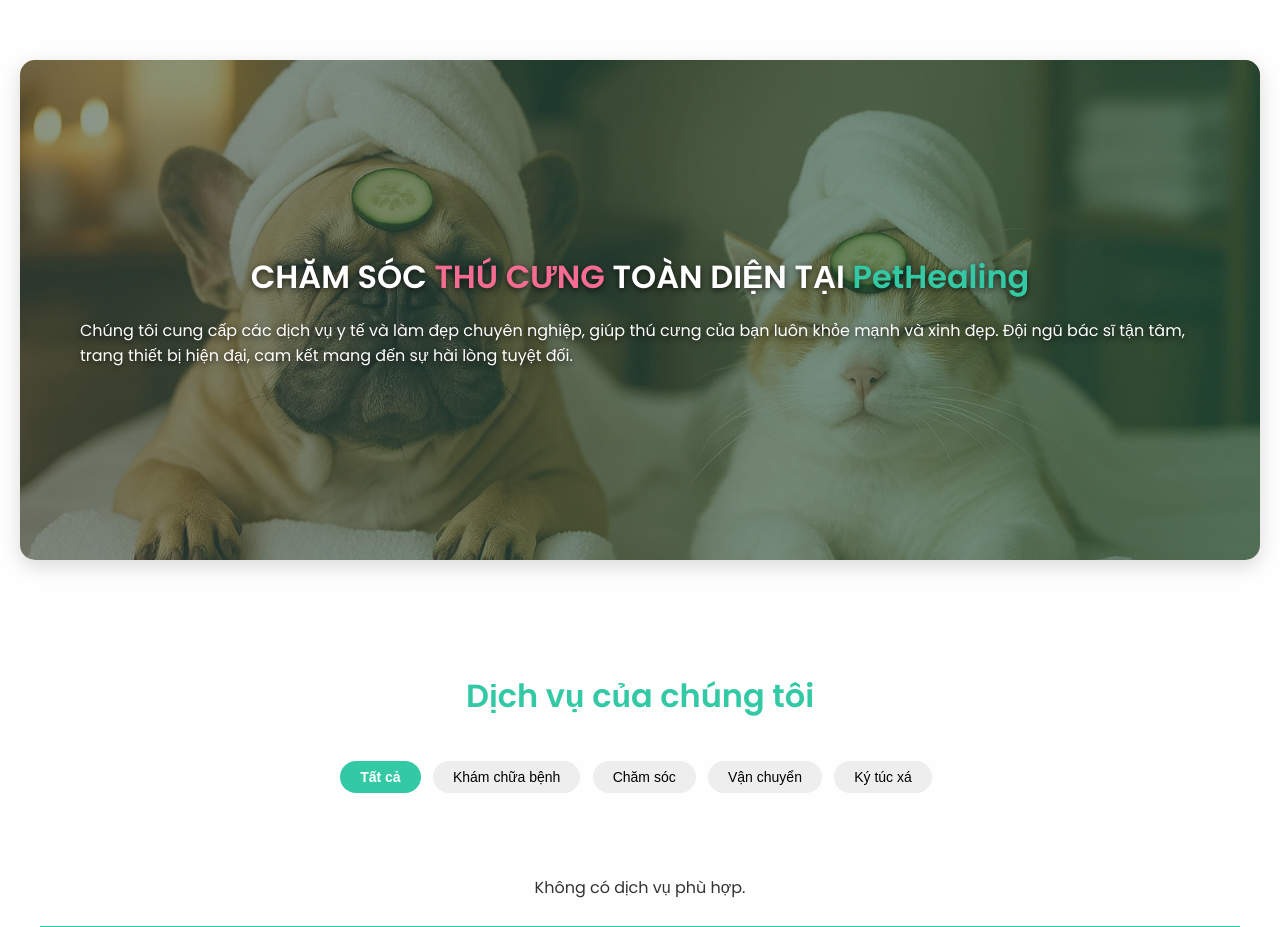
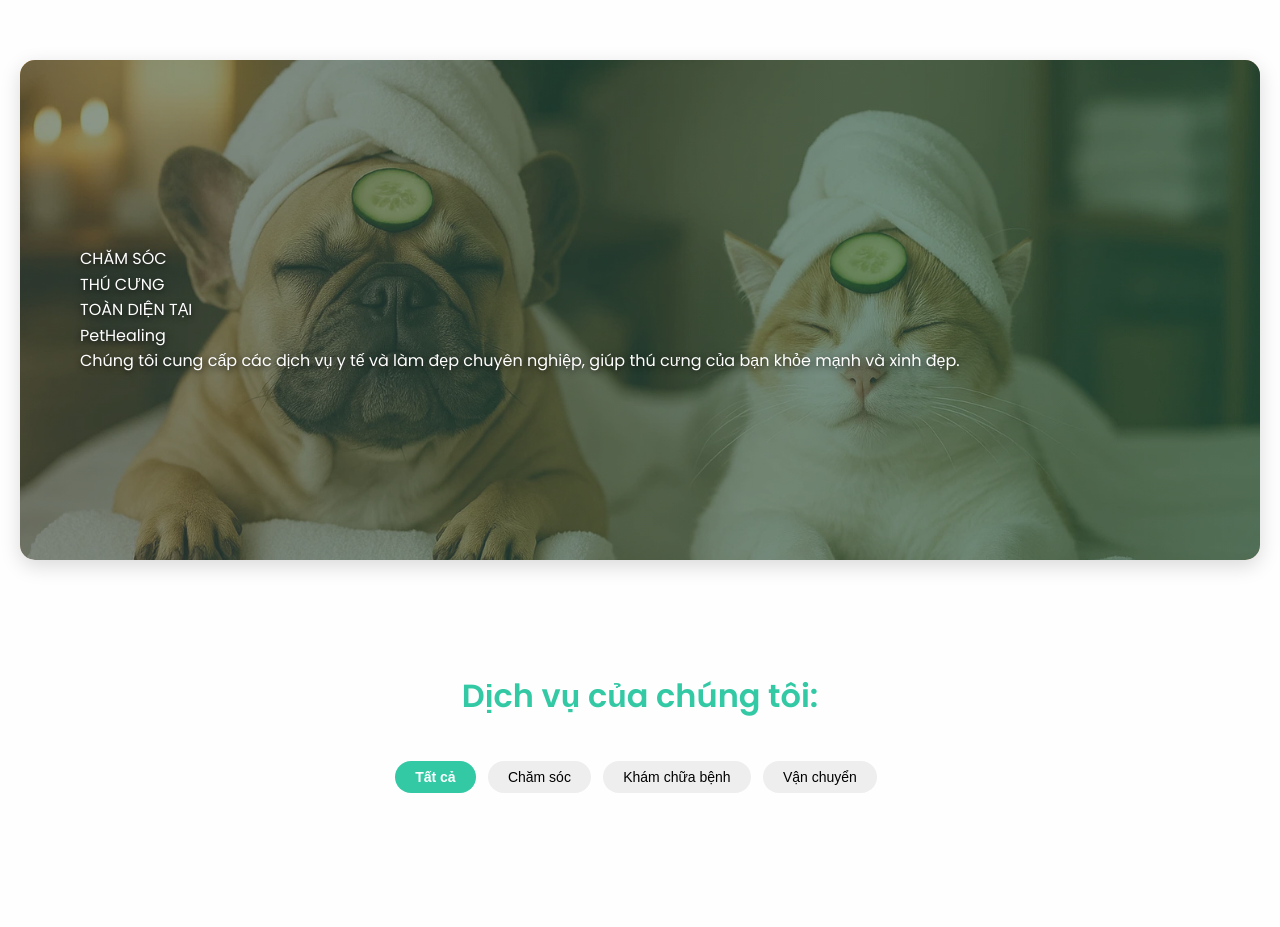
Before and after one commit to tuyenhk05/PetHealing, a PHP site: page /services.php in a window 1280 px wide. Shown: the part 80-1007 px from the top of the page. Run offline with PHP 8.4, Linux system fonts and the light colour scheme; data that the repository does not hold is empty.

Commit message:
Update services.php

```diff
--- a/public/services.php
+++ b/public/services.php
@@ -40,27 +40,24 @@ $result = mysqli_query($conn, $querybs);
 <body>
 
 <section class="services-section">
-
     <div class="intro-card-bg">
         <div class="intro-content-overlay">
-      <h2>
              CHĂM SÓC <span class="highlight-pink">THÚ CƯNG</span> TOÀN DIỆN TẠI <span class="highlight-blue">PetHealing</span>
-      </h2>
-      <p>Chúng tôi cung cấp các dịch vụ y tế và làm đẹp chuyên nghiệp, giúp thú cưng của bạn luôn khỏe mạnh và xinh đẹp. Đội ngũ bác sĩ tận tâm, trang thiết bị hiện đại, cam kết mang đến sự hài lòng tuyệt đối.</p>
+            <p>Chúng tôi cung cấp các dịch vụ y tế và làm đẹp chuyên nghiệp, giúp thú cưng của bạn khỏe mạnh và xinh đẹp.</p>
         </div>
     </div>
-
     <section class="services-section">
-  <h2 class="section-title">Dịch vụ của chúng tôi</h2>
+        <h2 class="section-title">Dịch vụ của chúng tôi:</h2>
 
         <!-- Thanh bộ lọc -->
         <div class="filter-bar">
             <button class="filter-btn active" data-filter="all">Tất cả</button>
+            <button class="filter-btn" data-filter="cham-soc">Chăm sóc</button>
             <button class="filter-btn" data-filter="kham-chua-benh">Khám chữa bệnh</button>
-  <button class="filter-btn" data-filter="cham-soc">Chăm sóc</button>
             <button class="filter-btn" data-filter="van-chuyen">Vận chuyển</button>
-  <button class="filter-btn" data-filter="ky-tuc-xa">Ký túc xá</button>
         </div>
+    </section>
+</section>
 
 <div class="service-row">
 <?php
```
Lines whose indentation alone changed are shown as unchanged.
